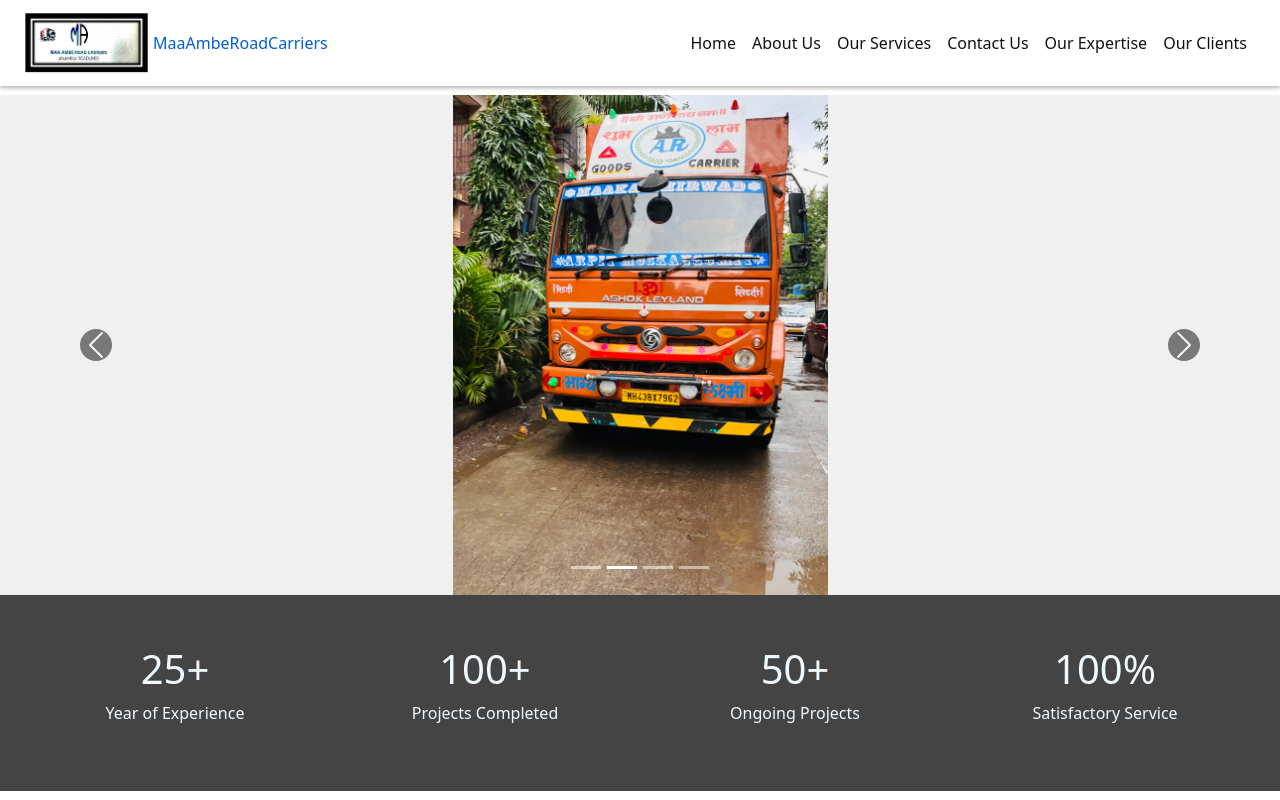
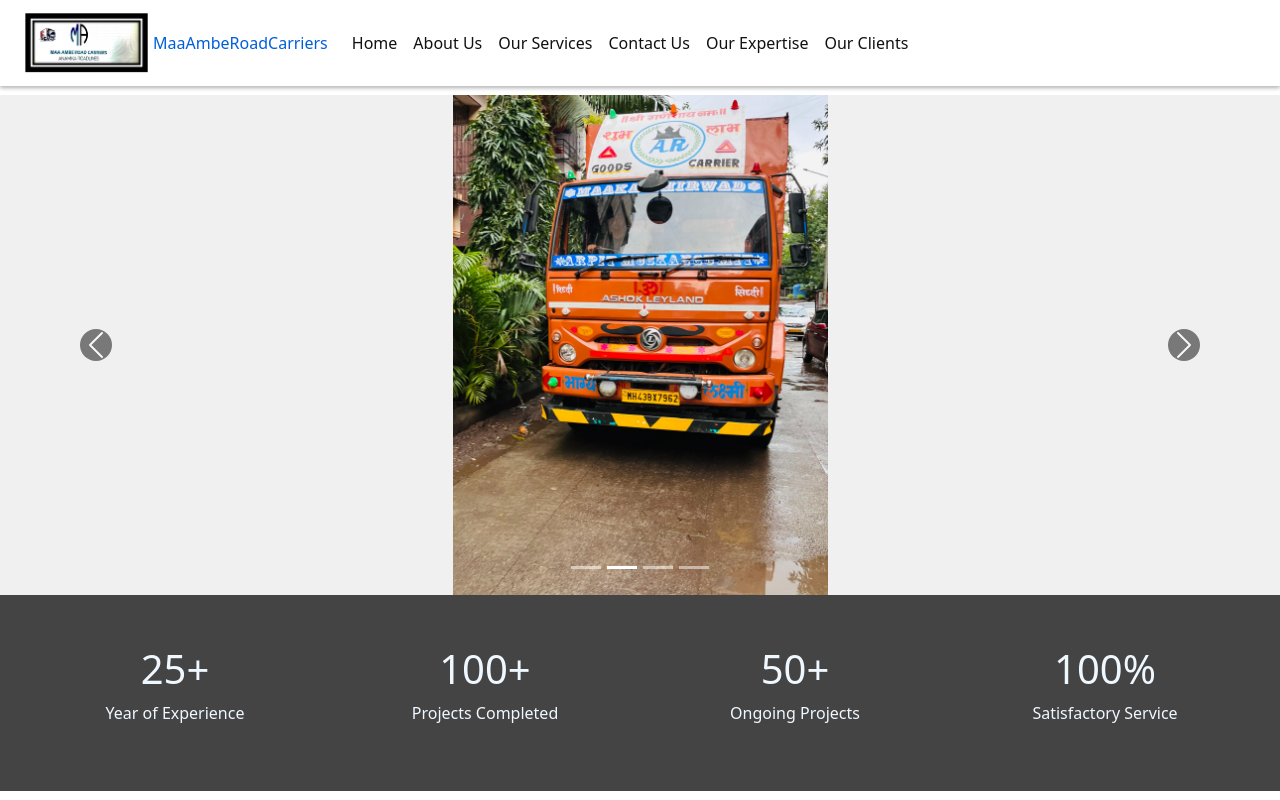
Before and after one commit to alisabir16767/Anamika, a React (Create React App) app: page / in a window 1280 px wide. Shown: the top 800 px of the page. Built offline with nearby package versions, Linux system fonts and the light colour scheme.

Commit message:
Update navbar.css

```diff
--- a/src/components/navbar.css
+++ b/src/components/navbar.css
@@ -8,10 +8,6 @@
   top: 0 !important;
   z-index: 1000 !important;
   padding-right: 25px !important;
-  display: flex;
-  justify-content: space-between;
-  align-items: center; /* Align items on the same line */
-  transition: margin-top 0.3s ease; /* Smooth transition for margin-top */
 }
 
 /* Brand text color and size */
@@ -20,7 +16,6 @@
   color: #005eda !important;
   display: flex;
   align-items: center;
-  flex: 1;
 }
 
 /* Brand image styling */
@@ -28,7 +23,7 @@
   height: 60px; /* Default size */
   width: auto; /* Maintain aspect ratio */
   margin-right: 5px;
-  max-width: 100%;
+  max-width: 100%; /* Ensure logo doesn't overflow */
 }
 
 /* Make logo responsive */
@@ -50,11 +45,19 @@
   }
 }
 
-/* Navbar collapse styles */
-.navbar-collapse {
-  display: flex;
-  justify-content: flex-end; /* Align navbar items to the right */
-  flex-grow: 0;
+/* Phone item styling */
+.phone-item {
+  margin-right: 10px !important;
+  display: flex !important;
+  align-items: center !important;
+}
+
+.phone-item:last-child {
+  margin-right: 0 !important;
+}
+
+.phone-item .fa-icon {
+  margin-right: 5px !important;
 }
 
 /* Nav link styles */
@@ -67,23 +70,3 @@
 .nav-link-custom:hover {
   background-color: #bee6f7 !important;
 }
-
-/* Mobile menu button (hamburger icon) */
-.navbar-toggler {
-  border-color: transparent !important;
-}
-
-/* Mobile menu button icon */
-.navbar-toggler-icon {
-  background-color: #005eda !important; /* Custom color for the hamburger icon */
-}
-
-/* Apply margin-top when the menu is open */
-.navbar-open {
-  margin-top: 60px !important; /* Adjust the top margin when the menu is open */
-}
-
-/* Smooth transition for margin-top when menu is closed */
-.navbar-closed {
-  margin-top: 0 !important;
-}
```
